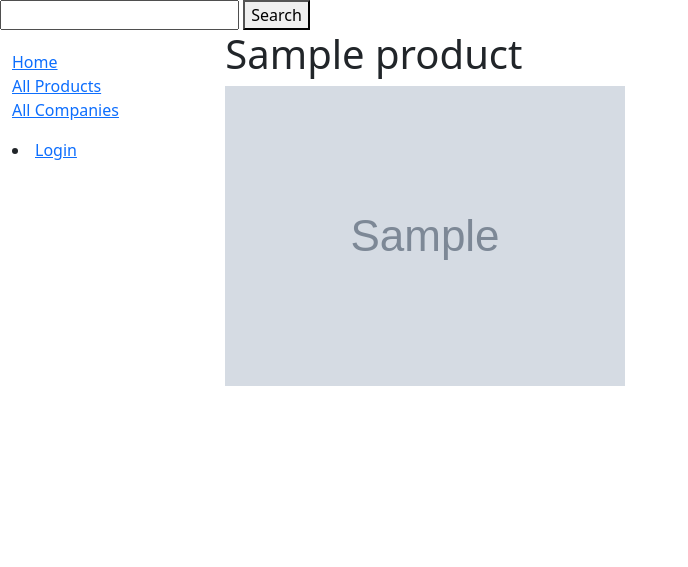
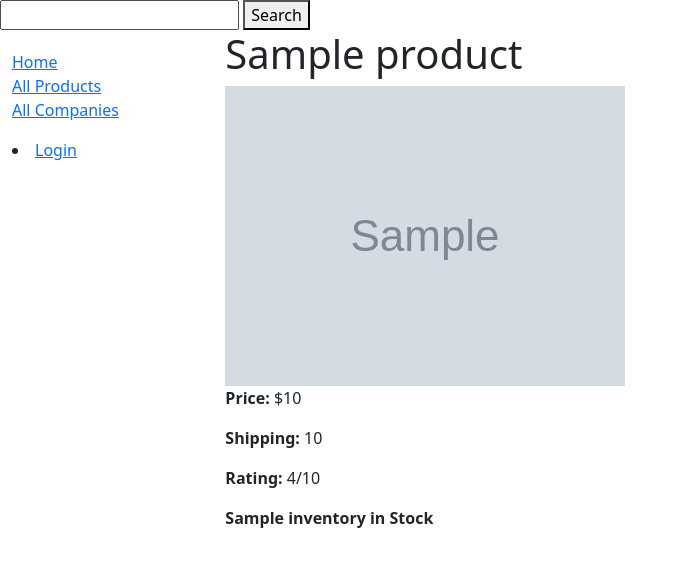
Before and after one commit to Brow8820/Databases-Website-Project, a Django app: template CS360Website/cshop/products/templates/products/product_detail.html in a window 1280 px wide. Shown: the top 567 px of the page, without its empty margins (0-688 px from the left). Run offline with Django 3.2, Linux system fonts and the light colour scheme; the template is opened without the code that fills it: most values are stand-ins (such as "Sample title", 1, 10 or a date in 2020); grey boxes marked "Sample" are stand-in pictures.

Commit message:
stuff here

```diff
--- a/CS360Website/cshop/cshop/settings.py
+++ b/CS360Website/cshop/cshop/settings.py
@@ -68,6 +68,7 @@ TEMPLATES = [
         },
     },
 ]
+CRISPY_TEMPLATE_PACK="bootstrap4"
 
 WSGI_APPLICATION = 'cshop.wsgi.application'
 
--- a/CS360Website/cshop/products/admin.py
+++ b/CS360Website/cshop/products/admin.py
@@ -1,8 +1,9 @@
 from django.contrib import admin
-from .models import Customer, Order, PaymentMethod, Company, Product
+from .models import WishList,Customer, Order, PaymentMethod, Company, Product
 # Register your models here.
 admin.site.register(Customer)
 admin.site.register(Order)
 admin.site.register(PaymentMethod)
 admin.site.register(Company)
 admin.site.register(Product)
+admin.site.register(WishList)
--- a/CS360Website/cshop/products/templates/products/product_detail.html
+++ b/CS360Website/cshop/products/templates/products/product_detail.html
@@ -1,13 +1,26 @@
 {% extends "base_generic.html" %}
+
 
 {% block content %}
   <h1>{{ product.ProductName }}</h1>
   <img src={{product.Picture.url}}>
   <!--<p><strong>:</strong> <a href="">{{ product.author }}</a></p> <!-- author detail link not yet defined -->
-  <!--<p><strong>Summary:</strong> {{ product.summary }}</p>
-  <p><strong>ISBN:</strong> {{ product.isbn }}</p>
-  <p><strong>Language:</strong> {{ product.language }}</p>
-  <p><strong>Genre:</strong> {{ product.genre.all|join:", " }}</p> -->
+  <p><strong>Price:</strong> ${{ product.Price }}</p>
+  {% if product.ShippingCost > 0 %}
+      <p><strong>Shipping:</strong> {{ product.ShippingCost }}</p>
+  {% else %}
+      <p><strong>Free Shipping</strong></p>
+  {%endif%}
+  <p><strong>Rating:</strong> {{ product.Rating }}/10</p>
+
+  {% if product.Inventory < 15%}
+    <p><strong>Only a Few Left in Stock</strong></p>
+  {%else%}
+    <p><strong> {{product.Inventory}} in Stock </strong></p>
+  {%endif%}
+  {%if user.is_authenticated%}
+    <button onclick="">Add to Wish List</button>
+  {%endif%}
 
   <div style="margin-left:20px;margin-top:20px">
 {% endblock%}
--- a/CS360Website/cshop/products/urls.py
+++ b/CS360Website/cshop/products/urls.py
@@ -8,5 +8,5 @@ urlpatterns +=[
     path('stock/', views.ProductListView.as_view(), name='stock'),
     path('companies/', views.CompanyListView.as_view(), name='companies'),
     path('product/<int:pk>', views.ProductDetailView.as_view(), name = 'item-detail'),
-    path('company/<int:pk>', views.CompanyDetailView.as_view(), name = 'company-detail')
+    path('company/<int:pk>', views.CompanyDetailView.as_view(), name = 'company-detail'),
 ]
```
Also changed, not shown: CS360Website/cshop/products/models.py (+11 -0 lines), CS360Website/cshop/products/views.py (+11 -2 lines), CS360Website/cshop/db.sqlite3.
